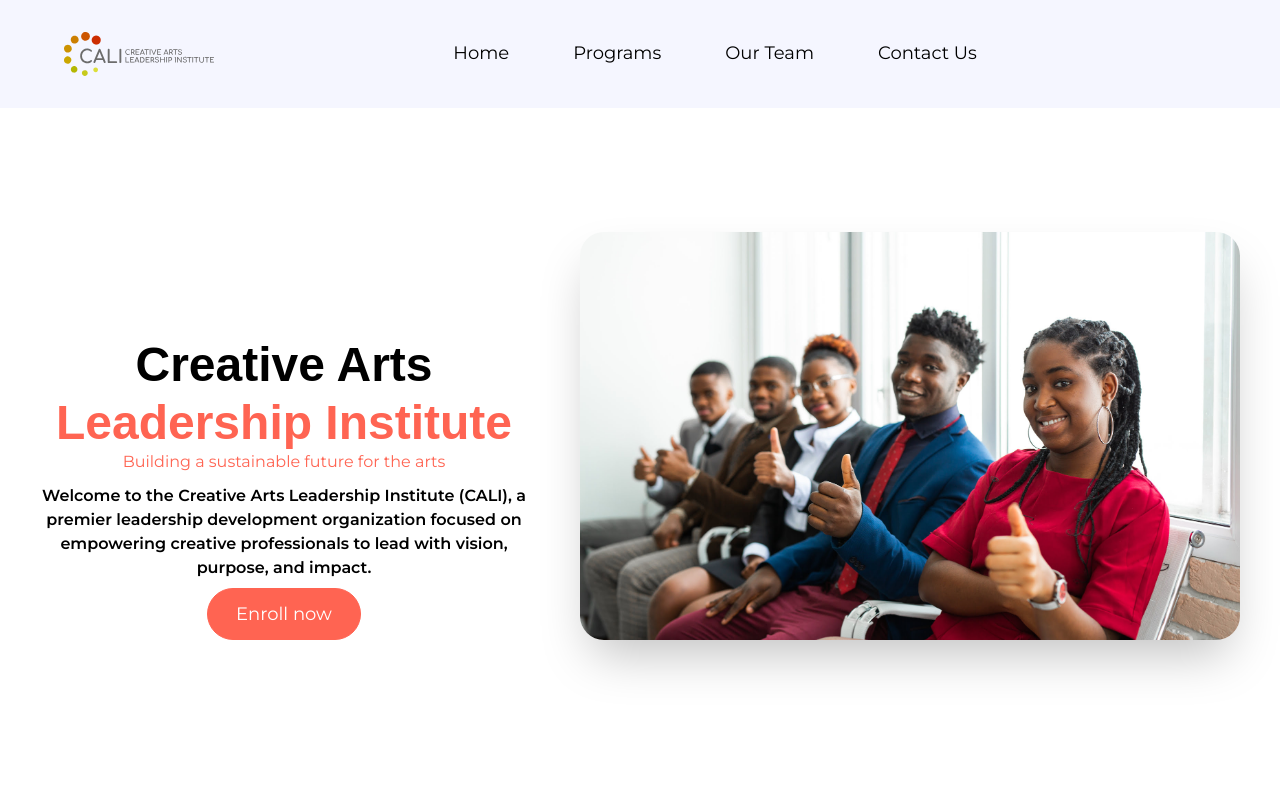
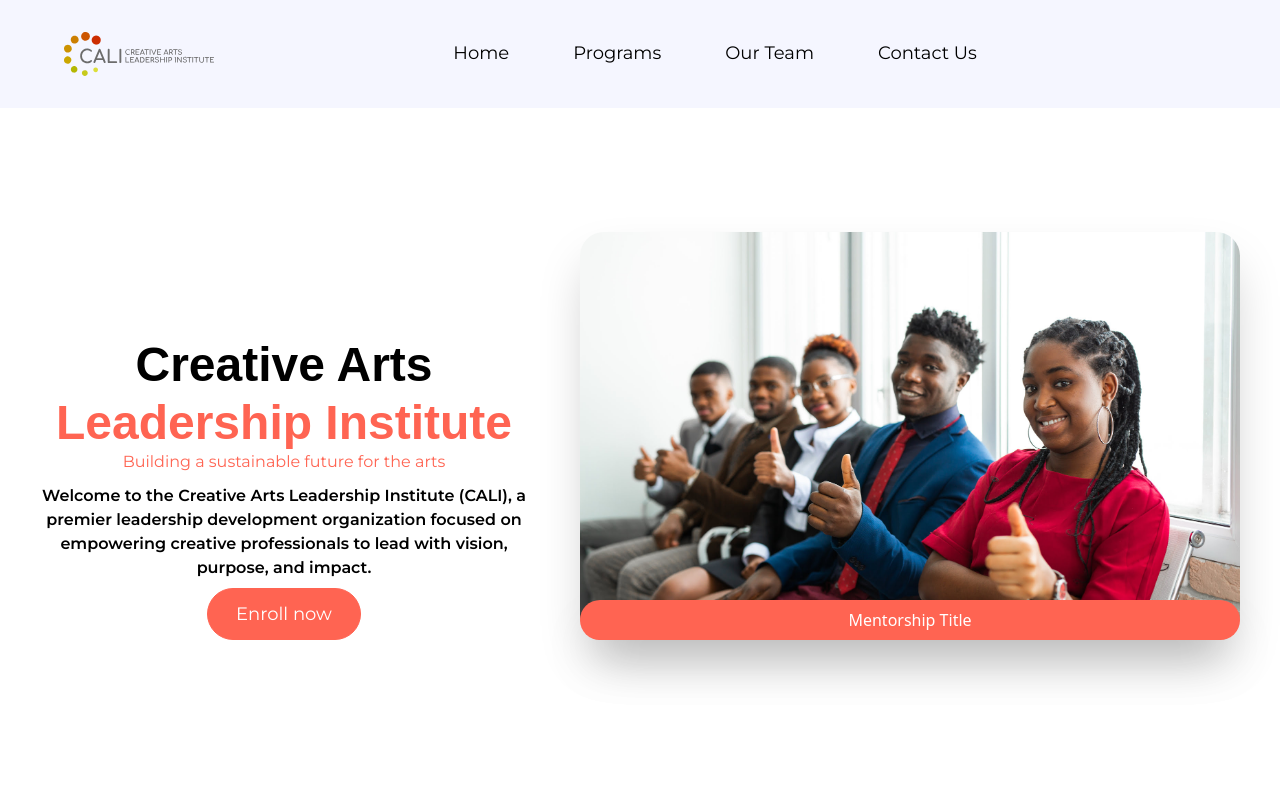
Before and after one commit to Ceasor7/Cali, a React (Vite) app: page / in a window 1280 px wide. Shown: the top 800 px of the page. Built offline with nearby package versions, Linux system fonts and the light colour scheme; a web font is replaced by a local one.

Commit message:
almost there

```diff
--- a/src/sections/Hero.jsx
+++ b/src/sections/Hero.jsx
@@ -3,17 +3,28 @@ import { Button } from '../components';
 import { arrowRight } from '../assets/icons';
 
 const images = [
-  'advocacy.jpg',
-  'mentorship.jpg',
-  'leadership.jpg',
-  'training.jpg'
+  {
+    src: 'advocacy.jpg',
+    title: 'Advocacy Title',
+  },
+  {
+    src: 'mentorship.jpg',
+    title: 'Mentorship Title',
+  },
+  {
+    src: 'leadership.jpg',
+    title: 'Leadership Title',
+  },
+  {
+    src: 'training.jpg',
+    title: 'Training Title',
+  },
 ];
 
 const ImageSlider = () => {
   const [currentImageIndex, setCurrentImageIndex] = useState(0);
 
   useEffect(() => {
-
     const nextImage = () => {
       setCurrentImageIndex((prevIndex) => (prevIndex + 1) % images.length);
     };
@@ -24,14 +35,14 @@ const ImageSlider = () => {
   }, []);
 
   return (
-    <section id="home"
-     className="w-full flex xl:flex-row mt-8 flex-col justify-center text-center min-h-screen gap-10 max-container">
-      <div className="ml-7 xl:w-2/5 flex flex-col justify-center text-center sm:text-center pt-28 ">
+    <section
+      id="home"
+      className="w-full flex xl:flex-row mt-8 flex-col justify-center text-center min-h-screen gap-10 max-container"
+    >
+      <div className="ml-7 xl:w-2/5 flex flex-col justify-center text-center sm:text-center pt-28">
         <div className="text-white text-center">
-          <h1 className='font-palanquin text-4xl max-sm:text-4xl max-sm:leading-9 font-bold text-black'>
-            <span className="whitespace-nowrap text-red p-2">
-              Creative Arts
-            </span>
+          <h1 className="font-palanquin text-4xl max-sm:text-4xl max-sm:leading-9 font-bold text-black">
+            <span className="whitespace-nowrap text-red p-2">Creative Arts</span>
             <br />
             <span className="text-coral-red pt-4">Leadership Institute</span>
           </h1>
@@ -41,15 +52,20 @@ const ImageSlider = () => {
           <p className="font-montserrat font-semibold text-black text-base leading-6 mt-3 mb-2">
             Welcome to the Creative Arts Leadership Institute (CALI), a premier leadership development organization focused on empowering creative professionals to lead with vision, purpose, and impact.
           </p>
-          <Button label="Enroll now" iconURL={arrowRight}  />
+          <Button label="Enroll now" iconURL={arrowRight} />
         </div>
       </div>
       <div className="relative xl:mt-10 xl:mr-10 flex-1 flex justify-center items-center mt-12 sm:mt-0 sm:mb-8">
-        <img
-          src={images[currentImageIndex]}
-          alt="Slider Image"
-          className="h-250 sm:h-auto rounded-3xl shadow-2xl sm:pr-0 pr-10 sm:pl-0 pl-10 sm:rounded-3xl sm:shadow-2xl"
-        />
+        <div className="relative">
+          <img
+            src={images[currentImageIndex].src}
+            alt="Slider Image"
+            className="h-250 sm:h-auto rounded-3xl shadow-2xl sm:pr-0 pr-10 sm:pl-0 pl-10 sm:rounded-3xl sm:shadow-2xl"
+          />
+          <div className="absolute bottom-0 left-0 right-0 rounded-3xl sm:pr-0 pr-10 sm:pl-0 pl-10 sm:rounded-3xl sm:shadow-2xl bg-coral-red bg-opacity-100 text-white text-center p-2">
+            {images[currentImageIndex].title}
+          </div>
+        </div>
       </div>
     </section>
   );
```
